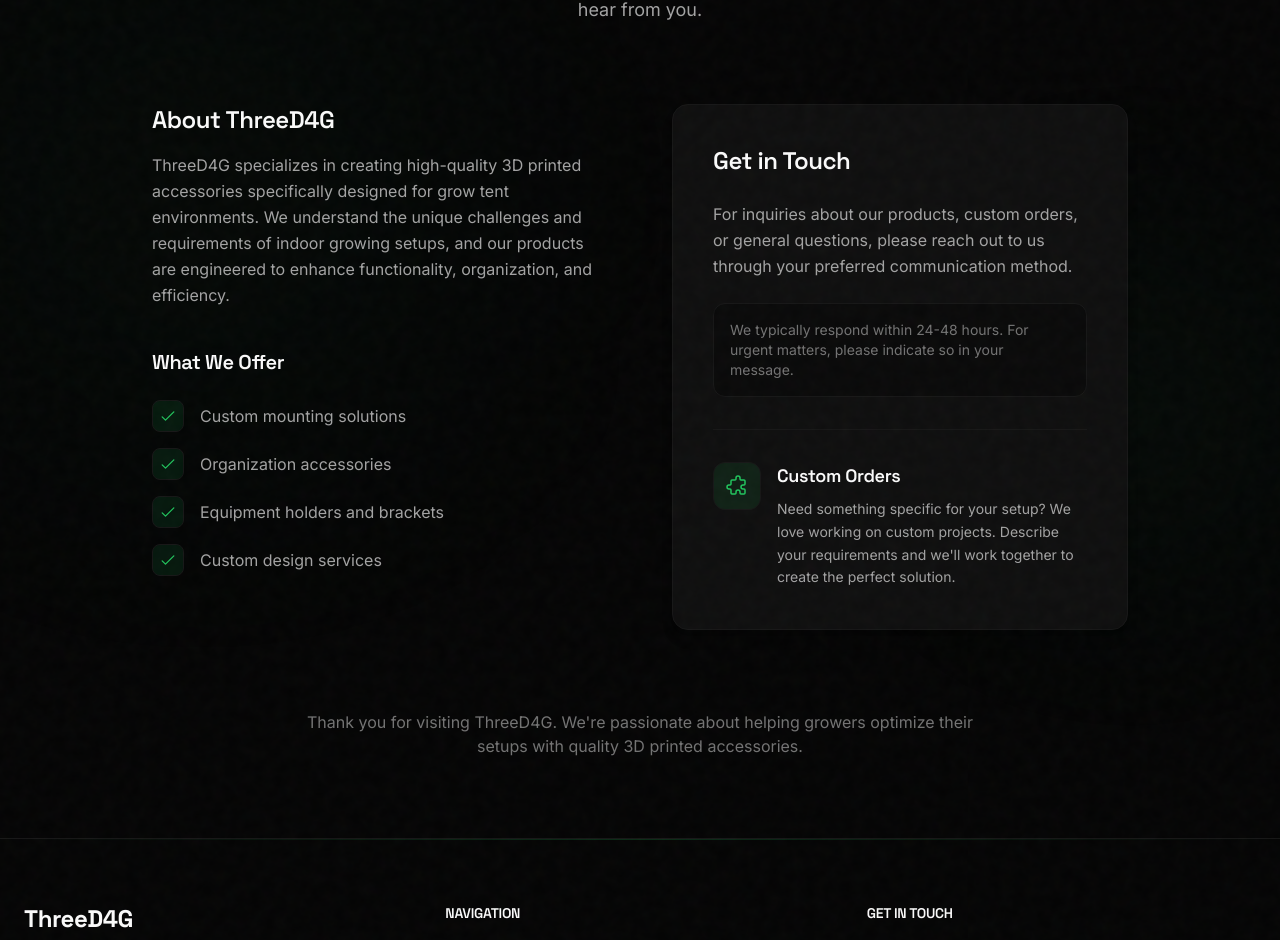
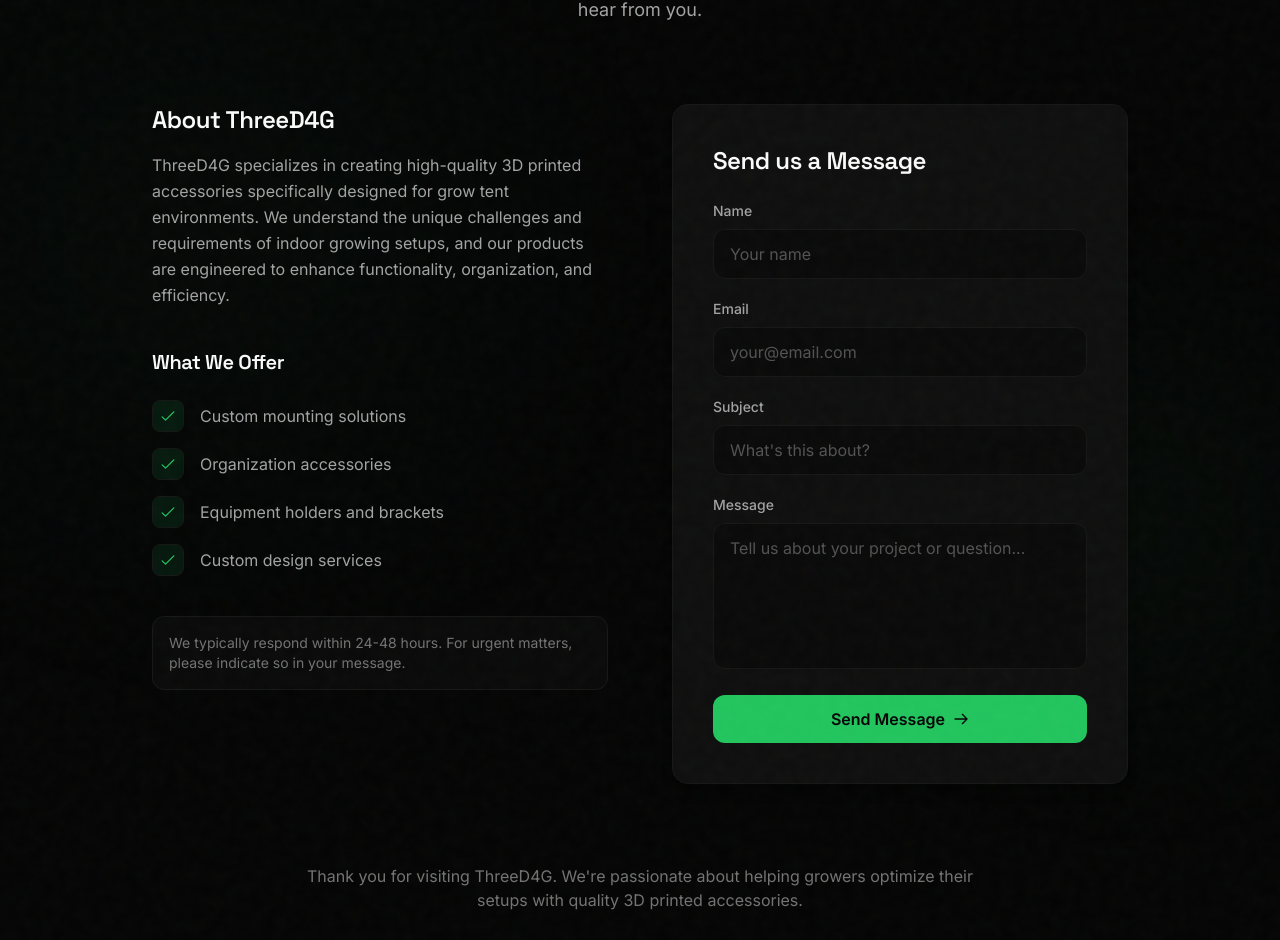
Before and after one commit to maxhorvath2/threed4g, a Next.js app: page /contact in a window 1280 px wide. Shown: the part 290-1230 px from the top of the page. Built offline with nearby package versions, Linux system fonts and the light colour scheme.

Commit message:
added contact form and fixed hydration errors

```diff
--- /dev/null
+++ b/app/api/contact/route.ts
@@ -0,0 +1,73 @@
+import { NextRequest, NextResponse } from "next/server";
+import { Resend } from "resend";
+
+const resend = new Resend(process.env.RESEND_API_KEY);
+
+export async function POST(request: NextRequest) {
+	try {
+		const { name, email, subject, message } = await request.json();
+
+		// Validate required fields
+		if (!name || !email || !subject || !message) {
+			return NextResponse.json({ error: "All fields are required" }, { status: 400 });
+		}
+
+		// Validate email format
+		const emailRegex = /^[^\s@]+@[^\s@]+\.[^\s@]+$/;
+		if (!emailRegex.test(email)) {
+			return NextResponse.json({ error: "Invalid email address" }, { status: 400 });
+		}
+
+		const toEmail = process.env.CONTACT_EMAIL;
+		if (!toEmail) {
+			console.error("CONTACT_EMAIL environment variable is not set");
+			return NextResponse.json({ error: "Server configuration error" }, { status: 500 });
+		}
+
+		// Send email using Resend
+		const { error } = await resend.emails.send({
+			from: `ThreeD4G Contact Form <form@contact.threed4g.com>`,
+			to: toEmail,
+			replyTo: email,
+			subject: subject,
+			html: `
+				<div style="font-family: -apple-system, BlinkMacSystemFont, 'Segoe UI', Roboto, sans-serif; max-width: 600px; margin: 0 auto;">
+					<div style="background: #050505; padding: 32px; border-radius: 12px;">
+						<h1 style="color: #22c55e; margin: 0 0 24px 0; font-size: 24px;">New Contact Form Submission</h1>
+
+						<div style="background: #0a0a0a; padding: 24px; border-radius: 8px; border: 1px solid #171717;">
+							<p style="color: #a3a3a3; margin: 0 0 16px 0;">
+								<strong style="color: #fafafa;">From:</strong><br/>
+								${name} (${email})
+							</p>
+
+							<p style="color: #a3a3a3; margin: 0 0 16px 0;">
+								<strong style="color: #fafafa;">Subject:</strong><br/>
+								${subject}
+							</p>
+
+							<p style="color: #a3a3a3; margin: 0;">
+								<strong style="color: #fafafa;">Message:</strong><br/>
+								${message.replace(/\n/g, "<br/>")}
+							</p>
+						</div>
+
+						<p style="color: #737373; font-size: 12px; margin: 24px 0 0 0;">
+							This message was sent from the ThreeD4G contact form.
+						</p>
+					</div>
+				</div>
+			`,
+		});
+
+		if (error) {
+			console.error("Resend error:", error);
+			return NextResponse.json({ error: "Failed to send email" }, { status: 500 });
+		}
+
+		return NextResponse.json({ success: true });
+	} catch (error) {
+		console.error("Contact form error:", error);
+		return NextResponse.json({ error: "Internal server error" }, { status: 500 });
+	}
+}
--- a/components/layout/Footer.tsx
+++ b/components/layout/Footer.tsx
@@ -97,6 +97,8 @@ export function Footer() {
 										href={item.href}
 										className="p-2 text-[#737373] hover:text-[#22c55e] transition-colors duration-300"
 										aria-label={item.name}
+										target="_blank"
+										rel="noopener noreferrer"
 									>
 										{item.icon}
 									</a>
--- a/components/sections/ContactContent.tsx
+++ b/components/sections/ContactContent.tsx
@@ -1,8 +1,9 @@
 "use client";
 
-import { useRef, useEffect } from "react";
+import { useRef, useEffect, useState } from "react";
 import { gsap } from "@/lib/gsap";
 import { Card } from "@/components/ui/Card";
+import { Button } from "@/components/ui/Button";
 
 const features = [
 	{
@@ -41,6 +42,14 @@ const features = [
 
 export function ContactContent() {
 	const sectionRef = useRef<HTMLElement>(null);
+	const [formData, setFormData] = useState({
+		name: "",
+		email: "",
+		subject: "",
+		message: "",
+	});
+	const [status, setStatus] = useState<"idle" | "loading" | "success" | "error">("idle");
+	const [errorMessage, setErrorMessage] = useState("");
 
 	useEffect(() => {
 		const ctx = gsap.context(() => {
@@ -84,6 +93,39 @@ export function ContactContent() {
 
 		return () => ctx.revert();
 	}, []);
+
+	const handleChange = (e: React.ChangeEvent<HTMLInputElement | HTMLTextAreaElement>) => {
+		const { name, value } = e.target;
+		setFormData((prev) => ({ ...prev, [name]: value }));
+	};
+
+	const handleSubmit = async (e: React.FormEvent) => {
+		e.preventDefault();
+		setStatus("loading");
+		setErrorMessage("");
+
+		try {
+			const response = await fetch("/api/contact", {
+				method: "POST",
+				headers: {
+					"Content-Type": "application/json",
+				},
+				body: JSON.stringify(formData),
+			});
+
+			const data = await response.json();
+
+			if (!response.ok) {
+				throw new Error(data.error || "Failed to send message");
+			}
+
+			setStatus("success");
+			setFormData({ name: "", email: "", subject: "", message: "" });
+		} catch (error) {
+			setStatus("error");
+			setErrorMessage(error instanceof Error ? error.message : "Failed to send message");
+		}
+	};
 
 	return (
 		<section ref={sectionRef} className="pt-32 pb-20 relative">
@@ -143,56 +185,143 @@ export function ContactContent() {
 								))}
 							</ul>
 						</div>
+
+						{/* Response Time Note */}
+						<div className="p-4 rounded-xl bg-[#0a0a0a] border border-[#171717]">
+							<p className="text-sm text-[#737373]">
+								We typically respond within 24-48 hours. For urgent
+								matters, please indicate so in your message.
+							</p>
+						</div>
 					</div>
 
-					{/* Right Column - Contact Card */}
+					{/* Right Column - Contact Form */}
 					<div className="contact-right">
 						<Card variant="elevated" className="p-8 lg:p-10">
 							<h2 className="text-2xl font-semibold text-[#fafafa] mb-6 font-display">
-								Get in Touch
+								Send us a Message
 							</h2>
 
-							<div className="space-y-6 text-[#a3a3a3]">
-								<p className="leading-relaxed">
-									For inquiries about our products, custom orders, or general
-									questions, please reach out to us through your preferred
-									communication method.
-								</p>
-
-								<div className="p-4 rounded-xl bg-[#0a0a0a] border border-[#171717]">
-									<p className="text-sm text-[#737373]">
-										We typically respond within 24-48 hours. For urgent
-										matters, please indicate so in your message.
-									</p>
-								</div>
-							</div>
-
-							{/* Custom Orders Section */}
-							<div className="mt-8 pt-8 border-t border-[#171717]">
-								<div className="flex items-start gap-4">
-									<div className="w-12 h-12 rounded-xl bg-[#22c55e]/10 border border-[#22c55e]/20 flex items-center justify-center text-[#22c55e] flex-shrink-0">
-										<svg className="w-6 h-6" fill="none" viewBox="0 0 24 24" stroke="currentColor">
-											<path
-												strokeLinecap="round"
-												strokeLinejoin="round"
-												strokeWidth={1.5}
-												d="M11 4a2 2 0 114 0v1a1 1 0 001 1h3a1 1 0 011 1v3a1 1 0 01-1 1h-1a2 2 0 100 4h1a1 1 0 011 1v3a1 1 0 01-1 1h-3a1 1 0 01-1-1v-1a2 2 0 10-4 0v1a1 1 0 01-1 1H7a1 1 0 01-1-1v-3a1 1 0 00-1-1H4a2 2 0 110-4h1a1 1 0 001-1V7a1 1 0 011-1h3a1 1 0 001-1V4z"
-											/>
+							{status === "success" ? (
+								<div className="text-center py-8">
+									<div className="w-16 h-16 rounded-full bg-[#22c55e]/10 border border-[#22c55e]/20 flex items-center justify-center text-[#22c55e] mx-auto mb-4">
+										<svg className="w-8 h-8" fill="none" viewBox="0 0 24 24" stroke="currentColor">
+											<path strokeLinecap="round" strokeLinejoin="round" strokeWidth={2} d="M5 13l4 4L19 7" />
 										</svg>
 									</div>
+									<h3 className="text-xl font-semibold text-[#fafafa] mb-2">Message Sent!</h3>
+									<p className="text-[#a3a3a3] mb-6">
+										Thank you for reaching out. We&apos;ll get back to you soon.
+									</p>
+									<Button
+										variant="outline"
+										onClick={() => setStatus("idle")}
+									>
+										Send Another Message
+									</Button>
+								</div>
+							) : (
+								<form onSubmit={handleSubmit} className="space-y-5">
+									{/* Name */}
 									<div>
-										<h3 className="text-lg font-semibold text-[#fafafa] mb-2">
-											Custom Orders
-										</h3>
-										<p className="text-[#a3a3a3] text-sm leading-relaxed">
-											Need something specific for your setup? We love working
-											on custom projects. Describe your requirements and
-											we&apos;ll work together to create the perfect
-											solution.
-										</p>
+										<label htmlFor="name" className="block text-sm font-medium text-[#a3a3a3] mb-2">
+											Name
+										</label>
+										<input
+											type="text"
+											id="name"
+											name="name"
+											value={formData.name}
+											onChange={handleChange}
+											required
+											className="w-full px-4 py-3 rounded-xl bg-[#0a0a0a] border border-[#171717] text-[#fafafa] placeholder-[#525252] focus:outline-none focus:border-[#22c55e] focus:ring-1 focus:ring-[#22c55e] transition-colors"
+											placeholder="Your name"
+										/>
 									</div>
-								</div>
-							</div>
+
+									{/* Email */}
+									<div>
+										<label htmlFor="email" className="block text-sm font-medium text-[#a3a3a3] mb-2">
+											Email
+										</label>
+										<input
+											type="email"
+											id="email"
+											name="email"
+											value={formData.email}
+											onChange={handleChange}
+											required
+											className="w-full px-4 py-3 rounded-xl bg-[#0a0a0a] border border-[#171717] text-[#fafafa] placeholder-[#525252] focus:outline-none focus:border-[#22c55e] focus:ring-1 focus:ring-[#22c55e] transition-colors"
+											placeholder="your@email.com"
+										/>
+									</div>
+
+									{/* Subject */}
+									<div>
+										<label htmlFor="subject" className="block text-sm font-medium text-[#a3a3a3] mb-2">
+											Subject
+										</label>
+										<input
+											type="text"
+											id="subject"
+											name="subject"
+											value={formData.subject}
+											onChange={handleChange}
+											required
+											className="w-full px-4 py-3 rounded-xl bg-[#0a0a0a] border border-[#171717] text-[#fafafa] placeholder-[#525252] focus:outline-none focus:border-[#22c55e] focus:ring-1 focus:ring-[#22c55e] transition-colors"
+											placeholder="What's this about?"
+										/>
+									</div>
+
+									{/* Message */}
+									<div>
+										<label htmlFor="message" className="block text-sm font-medium text-[#a3a3a3] mb-2">
+											Message
+										</label>
+										<textarea
+											id="message"
+											name="message"
+											value={formData.message}
+											onChange={handleChange}
+											required
+											rows={5}
+											className="w-full px-4 py-3 rounded-xl bg-[#0a0a0a] border border-[#171717] text-[#fafafa] placeholder-[#525252] focus:outline-none focus:border-[#22c55e] focus:ring-1 focus:ring-[#22c55e] transition-colors resize-none"
+											placeholder="Tell us about your project or question..."
+										/>
+									</div>
+
+									{/* Error Message */}
+									{status === "error" && (
+										<div className="p-4 rounded-xl bg-red-500/10 border border-red-500/20 text-red-400 text-sm">
+											{errorMessage}
+										</div>
+									)}
+
+									{/* Submit Button */}
+									<Button
+										type="submit"
+										className="w-full"
+										disabled={status === "loading"}
+									>
+										{status === "loading" ? (
+											<>
+												<svg className="animate-spin w-4 h-4" viewBox="0 0 24 24" fill="none">
+													<circle className="opacity-25" cx="12" cy="12" r="10" stroke="currentColor" strokeWidth="4" />
+													<path className="opacity-75" fill="currentColor" d="M4 12a8 8 0 018-8V0C5.373 0 0 5.373 0 12h4zm2 5.291A7.962 7.962 0 014 12H0c0 3.042 1.135 5.824 3 7.938l3-2.647z" />
+												</svg>
+												Sending...
+											</>
+										) : (
+											<>
+												Send Message
+												<svg className="w-4 h-4" fill="none" viewBox="0 0 24 24" stroke="currentColor">
+													<path strokeLinecap="round" strokeLinejoin="round" strokeWidth={2} d="M14 5l7 7m0 0l-7 7m7-7H3" />
+												</svg>
+											</>
+										)}
+									</Button>
+								</form>
+							)}
 						</Card>
 					</div>
 				</div>
--- a/package.json
+++ b/package.json
@@ -24,6 +24,7 @@
     "next": "16.1.2",
     "react": "19.2.3",
     "react-dom": "19.2.3",
+    "resend": "^6.7.0",
     "tailwind-merge": "^3.4.0",
     "zustand": "^5.0.10"
   },
```
Also changed, not shown: components/cart/CartDrawer.tsx (+26 -81 lines), components/sections/CTASection.tsx (+10 -22 lines), components/sections/FeaturedProductsSection.tsx (+11 -37 lines), components/sections/FeaturesSection.tsx (+11 -27 lines), components/sections/HeroSection.tsx (+13 -46 lines), 1 other file (tests, documents, lock files or other folders).
